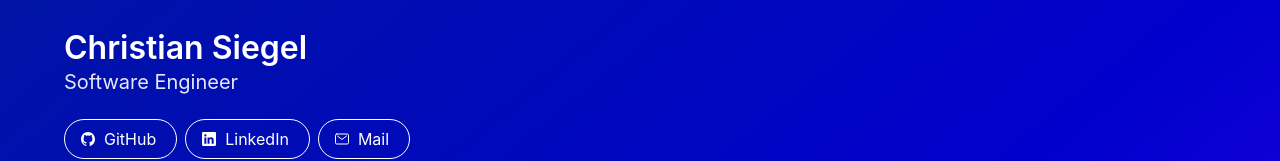
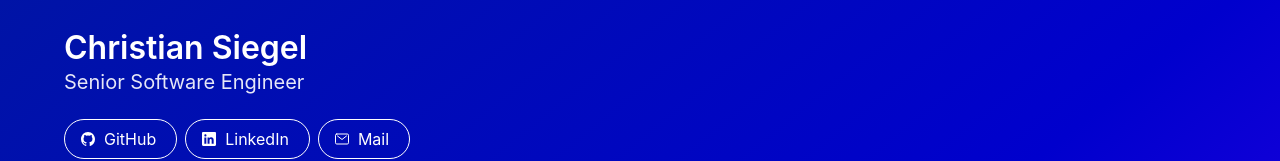
Before and after one commit to christiansiegel/dev, a website: page dist/index.html in a window 1280 px wide. Shown: the part 306-467 px from the top of the page. Drawn offline with nearby package versions, Linux system fonts and the light colour scheme; files that its build step writes are made by us from their sources.

Commit message:
Update index.html

```diff
--- a/dist/index.html
+++ b/dist/index.html
@@ -20,7 +20,7 @@
             Christian Siegel
           </h1>
           <h2 class="subtitle">
-            Software Engineer
+            Senior Software Engineer
           </h2>
           <p class="buttons">
             <a class="button is-primary is-inverted is-outlined is-rounded my-link-button" href="https://github.com/christiansiegel">
```
